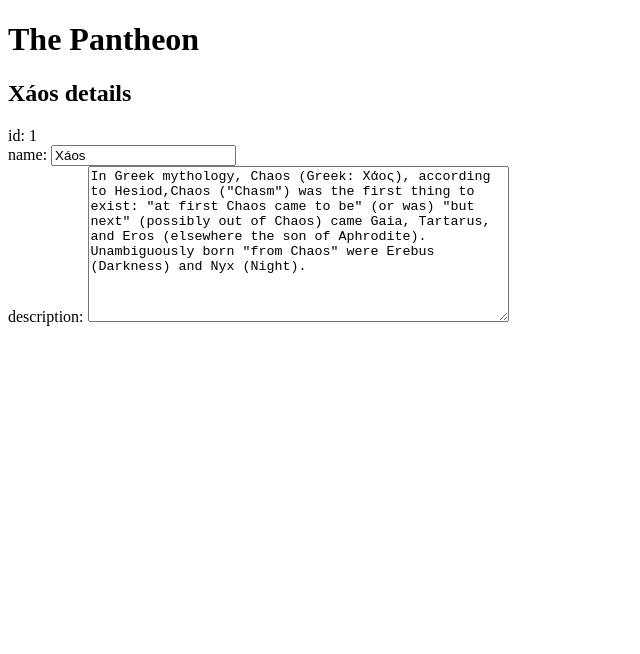
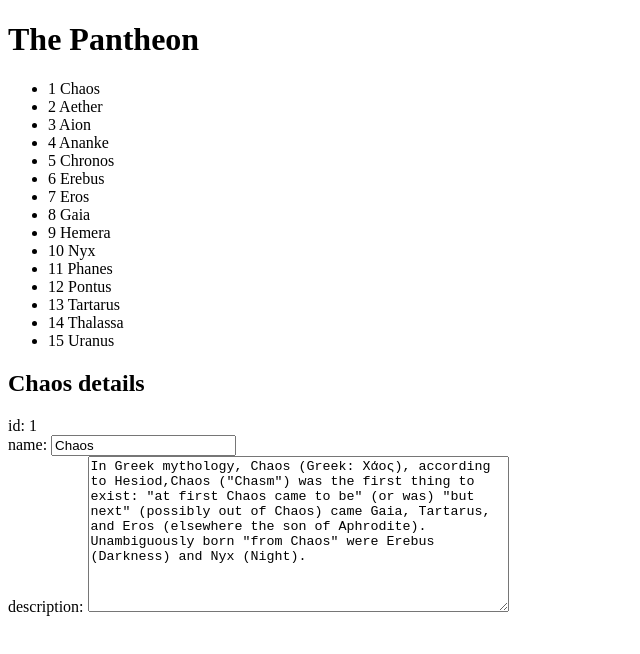
Before and after one commit to chasms/angular4, an Angular app: page / in a window 1280 px wide. Shown: the top 654 px of the page, without its empty margins (0-640 px from the left). Built offline with nearby package versions, Linux system fonts and the light colour scheme.

Commit message:
added gods list, and ngFor ul/li render

```diff
--- a/src/app/app.component.html
+++ b/src/app/app.component.html
@@ -1,4 +1,9 @@
 <h1>{{title}}</h1>
+<ul class="primordial-dieties">
+  <li *ngFor="let god of gods">
+    <span class="badge">{{god.id}}</span> {{god.name}}
+  </li>
+</ul>
 <h2>{{god.name}} details</h2>
 <div>
   <label>id: </label> {{god.id}}
--- a/src/app/app.component.ts
+++ b/src/app/app.component.ts
@@ -5,16 +5,92 @@ export class God {
   name: string;
   description: string;
 }
+
+const GODS: God[] = [
+  { id: 1,
+    name: 'Chaos',
+    description: `In Greek mythology, Chaos (Greek: Χάος), according to Hesiod,Chaos ("Chasm") was the first thing to exist: "at first Chaos came to be" (or was) "but next" (possibly out of Chaos) came Gaia, Tartarus, and Eros (elsewhere the son of Aphrodite). Unambiguously born "from Chaos" were Erebus (Darkness) and Nyx (Night).`,
+  },
+  {
+    id: 2,
+    name: 'Aether',
+    description: ``,
+  },
+  {
+    id: 3,
+    name: 'Aion',
+    description: ``,
+  },
+  {
+    id: 4,
+    name: 'Ananke',
+    description: ``,
+  },
+  {
+    id: 5,
+    name: 'Chronos',
+    description: ``,
+  },
+  {
+    id: 6,
+    name: 'Erebus',
+    description: ``,
+  },
+  {
+    id: 7,
+    name: 'Eros',
+    description: ``,
+  },
+  {
+    id: 8,
+    name: 'Gaia',
+    description: ``,
+  },
+  {
+    id: 9,
+    name: 'Hemera',
+    description: ``,
+  },
+  {
+    id: 10,
+    name: 'Nyx',
+    description: ``,
+  },
+  {
+    id: 11,
+    name: 'Phanes',
+    description: ``,
+  },
+  {
+    id: 12,
+    name: 'Pontus',
+    description: ``,
+  },
+  {
+    id: 13,
+    name: 'Tartarus',
+    description: ``,
+  },
+  {
+    id: 14,
+    name: 'Thalassa',
+    description: ``,
+  },
+  {
+    id: 15,
+    name: 'Uranus',
+    description: ``,
+  },
+];
+
 @Component({
   selector: 'app-root',
   templateUrl: './app.component.html',
   styleUrls: ['./app.component.css']
 })
+
 export class AppComponent {
   title = 'The Pantheon';
-  god: God = {
-    id: 1,
-    name: "Xáos",
-    description: `In Greek mythology, Chaos (Greek: Χάος), according to Hesiod,Chaos ("Chasm") was the first thing to exist: "at first Chaos came to be" (or was) "but next" (possibly out of Chaos) came Gaia, Tartarus, and Eros (elsewhere the son of Aphrodite). Unambiguously born "from Chaos" were Erebus (Darkness) and Nyx (Night).`,
-  };
+  gods = GODS;
+  god = GODS[0];
 }
--- a/src/app/app.module.ts
+++ b/src/app/app.module.ts
@@ -10,7 +10,7 @@ import { AppComponent } from './app.component';
   ],
   imports: [
     BrowserModule,
-    FormsModule
+    FormsModule,
   ],
   providers: [],
   bootstrap: [AppComponent]
```
